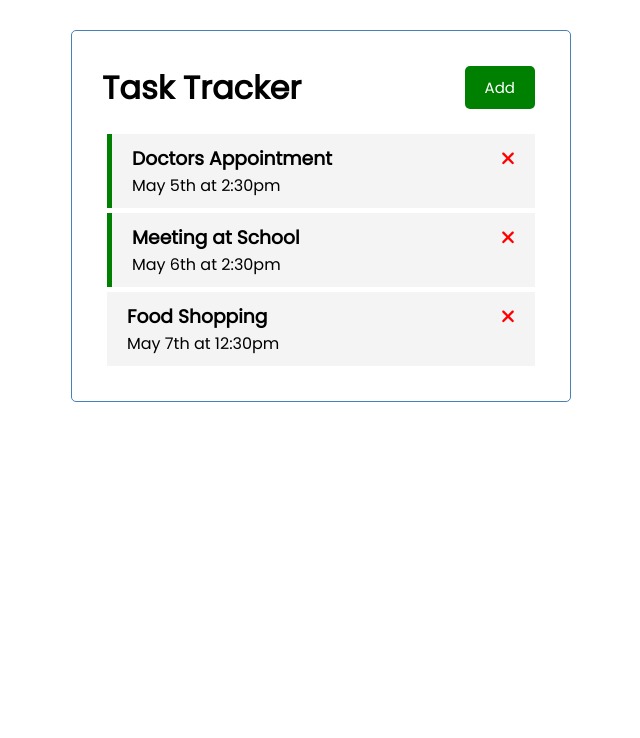
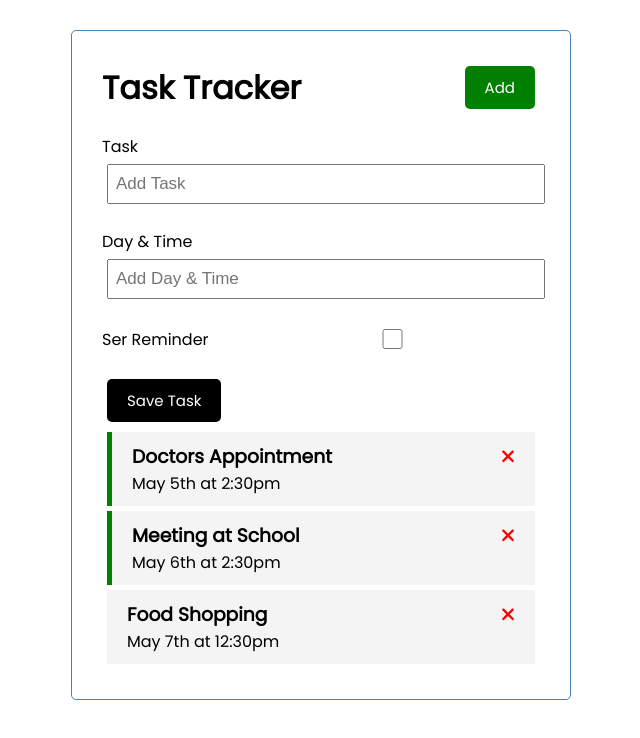
Before and after one commit to wesely1996/angular-crash, an Angular app: page / in a window 1280 px wide. Shown: the top 738 px of the page, without its empty margins (319-959 px from the left). Built offline with nearby package versions, Linux system fonts and the light colour scheme; data requests are answered from the project's data file.

Commit message:
Add task

```diff
--- /dev/null
+++ b/src/app/components/add-task/add-task.component.html
@@ -0,0 +1,21 @@
+<form (ngSubmit)="onSubmit()" class="add-form">
+    <div class="form-control">
+        <label for="text">Task</label>
+        <input type="text" name="text"
+        [(ngModel)]="text"
+        id="text" placeholder="Add Task"/>
+    </div>
+    <div class="form-control">
+        <label for="day">Day & Time</label>
+        <input type="text" name="day"
+        [(ngModel)]="day"
+        id="day" placeholder="Add Day & Time"/>
+    </div>
+    <div class="form-control form-control-check">
+        <label for="reminder">Ser Reminder</label>
+        <input type="checkbox" name="reminder"
+        [(ngModel)]="reminder"
+        id="reminder" placeholder=""/>
+    </div>
+    <input type="submit" value="Save Task" class="btn"/>
+</form>
--- /dev/null
+++ b/src/app/components/add-task/add-task.component.ts
@@ -0,0 +1,41 @@
+import { Component, OnInit, Output, EventEmitter } from '@angular/core';
+import { Task } from 'src/app/Tasks';
+
+@Component({
+  selector: 'app-add-task',
+  templateUrl: './add-task.component.html',
+  styleUrls: ['./add-task.component.css']
+})
+export class AddTaskComponent implements OnInit {
+
+  @Output() onAddTask: EventEmitter<Task> = new EventEmitter();
+
+  text: string = '';
+  day: string = '';
+  reminder: boolean = false;
+
+  constructor() { }
+
+  ngOnInit(): void {
+  }
+
+  onSubmit(){
+    if(!this.text){
+      alert("Please add a task!");
+      return;
+    }
+
+    const newTask = {
+      text: this.text,
+      day: this.day,
+      reminder: this.reminder
+    }
+
+    this.onAddTask.emit(newTask);
+
+    this.text = '';
+    this.day = '';
+    this.reminder = false;
+  }
+
+}
--- a/src/app/components/tasks/tasks.component.html
+++ b/src/app/components/tasks/tasks.component.html
@@ -1,3 +1,5 @@
+<app-add-task
+(onAddTask)="addTask($event)"></app-add-task>
 <app-task-item
 *ngFor = "let task of tasks"
 [task] = "task"
--- a/src/app/components/tasks/tasks.component.ts
+++ b/src/app/components/tasks/tasks.component.ts
@@ -26,4 +26,8 @@
     task.reminder = !task.reminder;
     this.taskService.updateTaskReminder(task).subscribe();
   }
+
+  addTask(task: Task){
+    this.taskService.addTask(task).subscribe((task) => this.tasks.push(task));
+  }
 }
--- a/src/app/services/task.service.ts
+++ b/src/app/services/task.service.ts
@@ -31,4 +31,8 @@
     const url = `${this.apiUrl}/${task.id}`;
     return this.http.put<Task>(url, task, httpOptions)
   }
+
+  addTask(task: Task) : Observable<Task>{
+    return this.http.post<Task>(this.apiUrl, task, httpOptions);
+  }
 }
```
Also changed, not shown: src/app/app.module.ts (+6 -2 lines), src/app/components/add-task/add-task.component.css (added), 1 other file (tests, documents, lock files or other folders).
